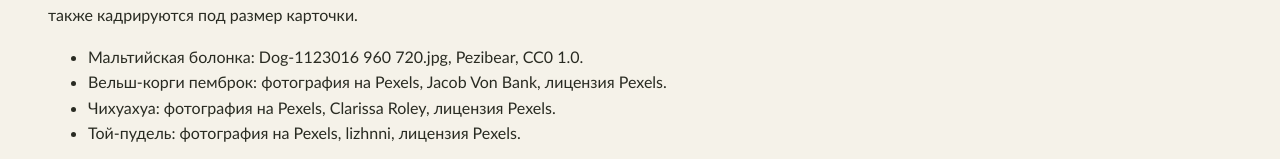
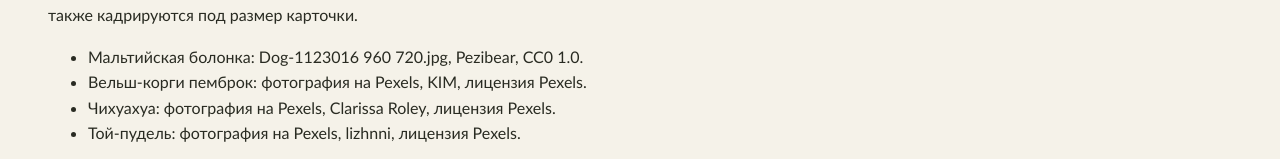
Before and after one commit to Serr515/small-dogs-website, a plain HTML site: page docs/photo-credits.html in a window 1280 px wide. Shown: the part 358-517 px from the top of the page. Drawn offline with Linux system fonts and the light colour scheme.

Commit message:
feat: update corgi photo

```diff
--- a/docs/photo-credits.html
+++ b/docs/photo-credits.html
@@ -13,7 +13,7 @@
     <p>Фотографии иллюстрируют породы и не изображают собак, предлагаемых на продажу. Все изображения уменьшены и перекодированы в WebP; на сайте они также кадрируются под размер карточки.</p>
     <ul>
       <li>Мальтийская болонка: <a href="https://commons.wikimedia.org/wiki/File:Dog-1123016_960_720.jpg">Dog-1123016 960 720.jpg</a>, Pezibear, <a href="https://creativecommons.org/publicdomain/zero/1.0/">CC0 1.0</a>.</li>
-      <li>Вельш-корги пемброк: <a href="https://www.pexels.com/photo/portrait-of-a-cute-pembroke-welsh-corgi-14701135/">фотография на Pexels</a>, Jacob Von Bank, <a href="https://www.pexels.com/license/">лицензия Pexels</a>.</li>
+      <li>Вельш-корги пемброк: <a href="https://www.pexels.com/photo/photo-of-a-corgi-dog-standing-in-grass-18343914/">фотография на Pexels</a>, KIM, <a href="https://www.pexels.com/license/">лицензия Pexels</a>.</li>
       <li>Чихуахуа: <a href="https://www.pexels.com/photo/cute-chihuahua-puppy-on-soft-background-33334345/">фотография на Pexels</a>, Clarissa Roley, <a href="https://www.pexels.com/license/">лицензия Pexels</a>.</li>
       <li>Той-пудель: <a href="https://www.pexels.com/photo/an-adorable-toy-poodle-11186548/">фотография на Pexels</a>, lizhnni, <a href="https://www.pexels.com/license/">лицензия Pexels</a>.</li>
     </ul>
```
Also changed, not shown: assets/breeds/corgi.webp, 1 other file.
